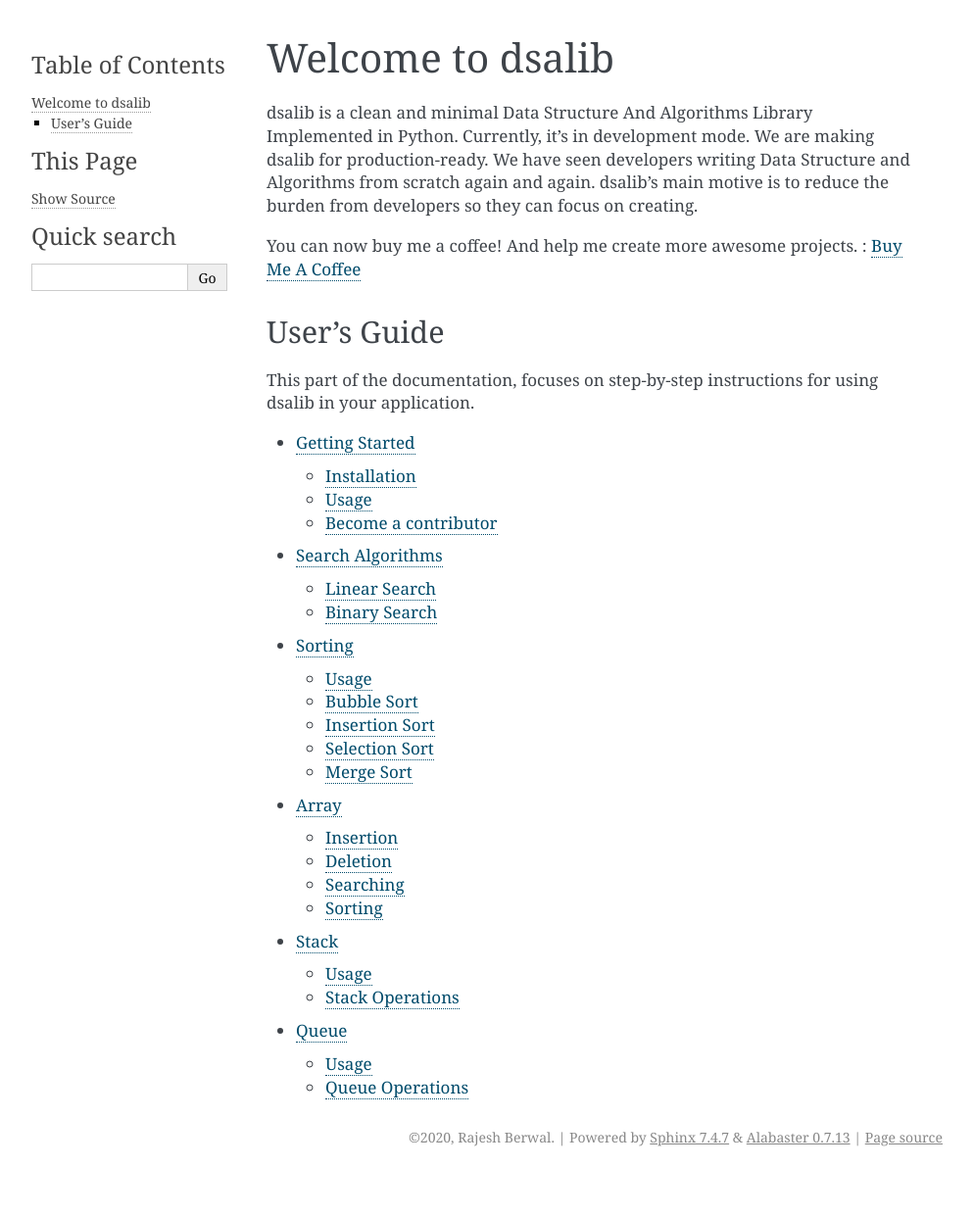
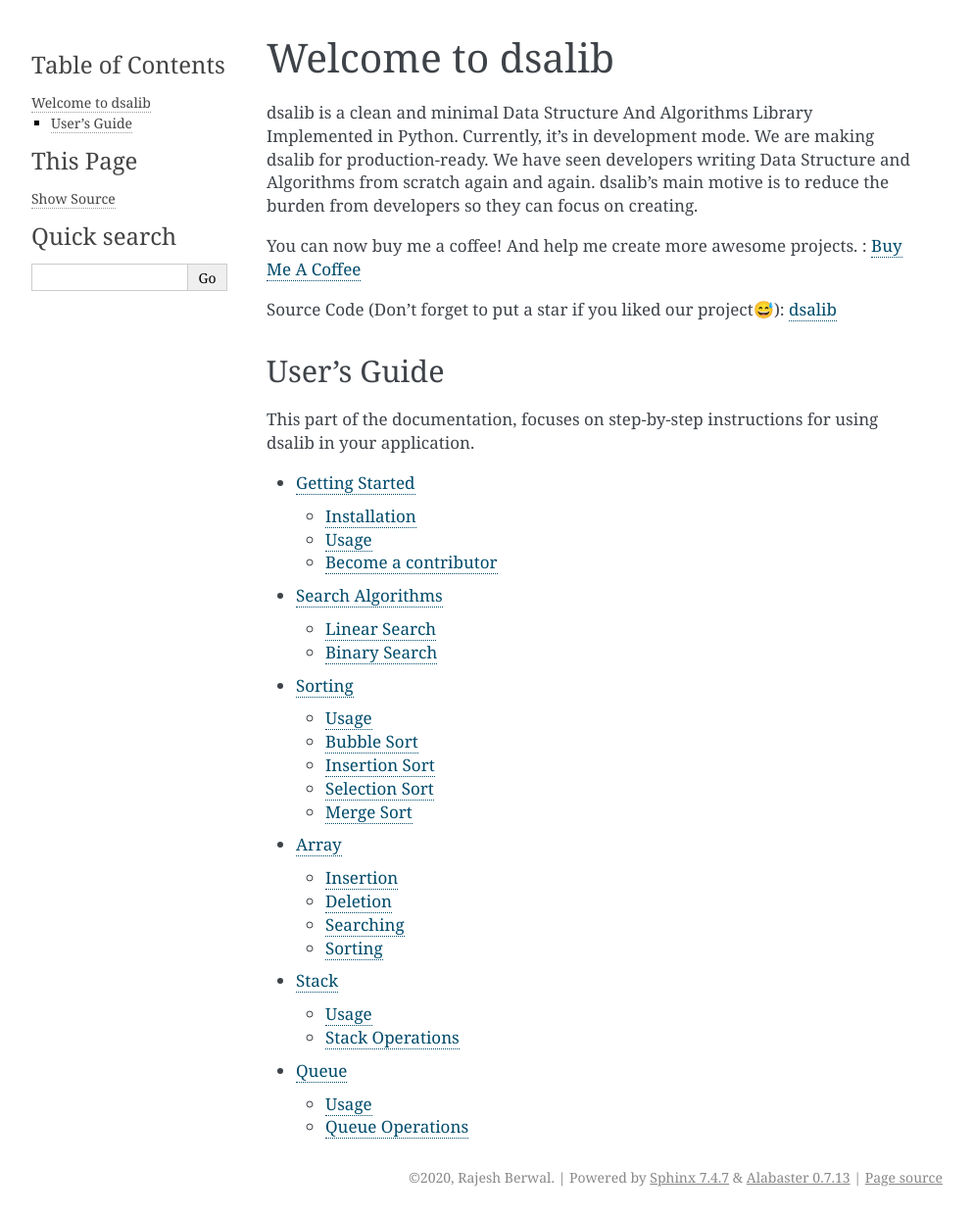
Before and after one commit to rajeshberwal/dsalib, a Sphinx documentation site: the page built from docs/index.rst, in a window 1280 px wide. Shown: the whole page at 98% size, without its empty margins (148-1141 px from the left). Built offline with Sphinx 7.4.7, drawn with Linux system fonts in a browser that asks for light colours; before the commit the page ends 1200 px from its top, so only the background shows below that.

Commit message:
Update index.rst

```diff
--- a/docs/index.rst
+++ b/docs/index.rst
@@ -4,6 +4,8 @@ Welcome to dsalib
 dsalib is a clean and minimal Data Structure And Algorithms Library Implemented in Python. Currently, it’s in development mode. We are making dsalib for production-ready. We have seen developers writing Data Structure and Algorithms from scratch again and again. dsalib’s main motive is to reduce the burden from developers so they can focus on creating.
 
 You can now buy me a coffee! And help me create more awesome projects. : `Buy Me A Coffee <https://www.buymeacoffee.com/rajeshberwal>`_
+
+Source Code (Don't forget to put a star if you liked our project😅): `dsalib <https://github.com/rajeshberwal/dsalib>`_
 
 
 User's Guide
```
